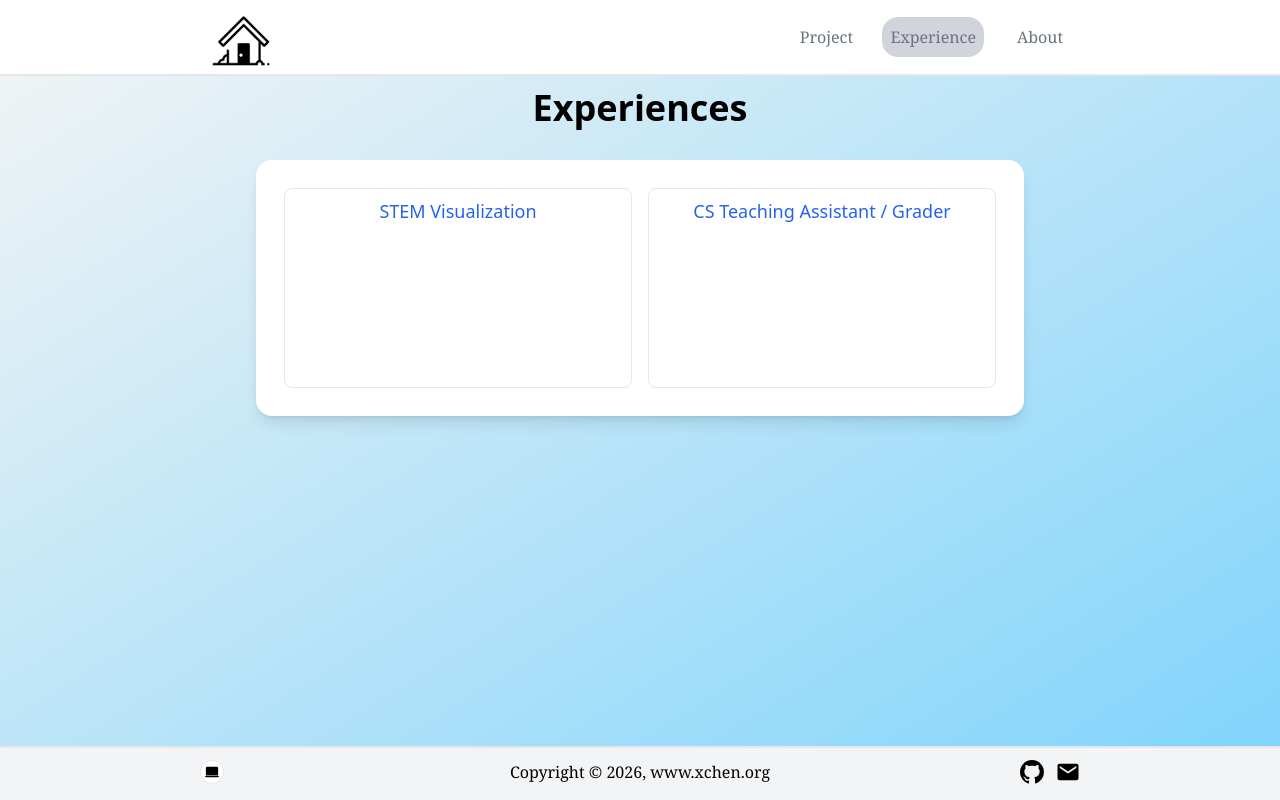
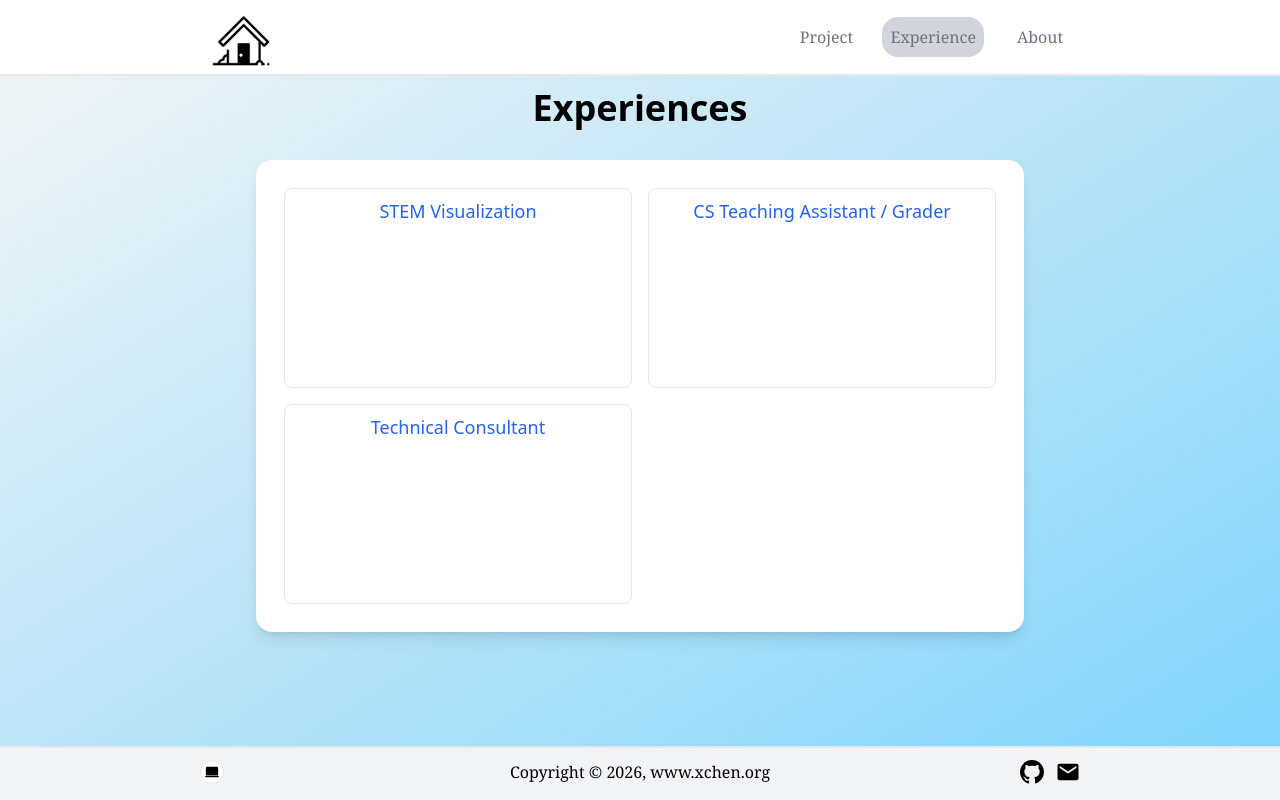
Before and after one commit to xuc323/personal-website, a Next.js app: page /experiences in a window 1280 px wide. Built offline with nearby package versions, Linux system fonts and the light colour scheme.

Commit message:
Prefix links with constant

```diff
--- a/app/experiences/lehigh-grader/page.tsx
+++ b/app/experiences/lehigh-grader/page.tsx
@@ -1,3 +1,5 @@
+import { PageContainer } from "@/components/ContainerUtils";
+import { HeadParagraphContainer, TitleContainer } from "@/components/TextUtils";
 import type { Metadata } from "next";
 
 export const metadata: Metadata = {};
@@ -5,15 +7,11 @@ export const metadata: Metadata = {};
 export default function Experience() {
   return (
     <div className="py-3">
-      <h1 className="text-center text-4xl font-bold text-black dark:text-white">
-        CS Teaching Assistant / Grader
-      </h1>
-      <div className="m-3 mx-auto w-10/12 max-w-3xl rounded-2xl bg-white p-5 indent-10 shadow-lg duration-300 dark:bg-black max-sm:w-full max-sm:shadow-none">
-        <p className="m-3 text-black dark:text-white">Graders </p>
-        <p className="m-3 text-black dark:text-white"></p>
-        <p className="m-3 text-black dark:text-white"></p>
-        <p className="m-3 text-black dark:text-white"></p>
-      </div>
+      <TitleContainer>CS Teaching Assistant / Grader</TitleContainer>
+
+      <PageContainer>
+        <HeadParagraphContainer>Graders</HeadParagraphContainer>
+      </PageContainer>
     </div>
   );
 }
--- a/app/experiences/page.tsx
+++ b/app/experiences/page.tsx
@@ -7,15 +7,22 @@ export const metadata: Metadata = {
 };
 
 export default function Experience() {
+  const baseUrl = "/experiences";
+
   const itemList: CardItemProps[] = [
     {
-      link: "/experiences/stem-visualization",
+      link: `${baseUrl}/stem-visualization`,
       name: "STEM Visualization",
       preview: "",
     },
     {
-      link: "/experiences/lehigh-grader",
+      link: `${baseUrl}/lehigh-grader`,
       name: "CS Teaching Assistant / Grader",
+      preview: "",
+    },
+    {
+      link: `${baseUrl}/technical-consultant`,
+      name: "Technical Consultant",
       preview: "",
     },
   ];
--- a/app/experiences/technical-consultant/page.tsx
+++ b/app/experiences/technical-consultant/page.tsx
@@ -1,3 +1,4 @@
+import { PageContainer } from "@/components/ContainerUtils";
 import { TitleContainer } from "@/components/TextUtils";
 import type { Metadata } from "next";
 
@@ -7,6 +8,10 @@ export default function Experience() {
   return (
     <div className="py-3">
       <TitleContainer>Technical Consultant</TitleContainer>
+
+      <PageContainer>
+        <div></div>
+      </PageContainer>
     </div>
   );
 }
--- a/app/projects/page.tsx
+++ b/app/projects/page.tsx
@@ -7,24 +7,34 @@ export const metadata: Metadata = {
 };
 
 export default function Project() {
+  const baseUrl = "/projects";
+
   const itemList: CardItemProps[] = [
-    { link: "/projects/welcome-bot", name: "Discord Welcome Bot", preview: "" },
     {
-      link: "/projects/personal-website",
+      link: `${baseUrl}/welcome-bot`,
+      name: "Discord Welcome Bot",
+      preview: "",
+    },
+    {
+      link: `${baseUrl}/personal-website`,
       name: "Personal Website",
       preview: "",
     },
     {
-      link: "/projects/computer-graphics",
+      link: `${baseUrl}/computer-graphics`,
       name: "Computer Graphics",
       preview: "",
     },
-    { link: "/projects/music-quiz-bowl", name: "Music Quiz Bowl", preview: "" },
+    {
+      link: `${baseUrl}/music-quiz-bowl`,
+      name: "Music Quiz Bowl",
+      preview: "",
+    },
   ];
 
   return (
     <div className="py-3">
-      <h1 className="text-center text-4xl text-black font-bold dark:text-white">
+      <h1 className="text-center text-4xl font-bold text-black dark:text-white">
         Projects
       </h1>
       <CardList items={itemList} />
```
Also changed, not shown: package.json (+6 -5 lines), 1 other file (tests, documents, lock files or other folders).
